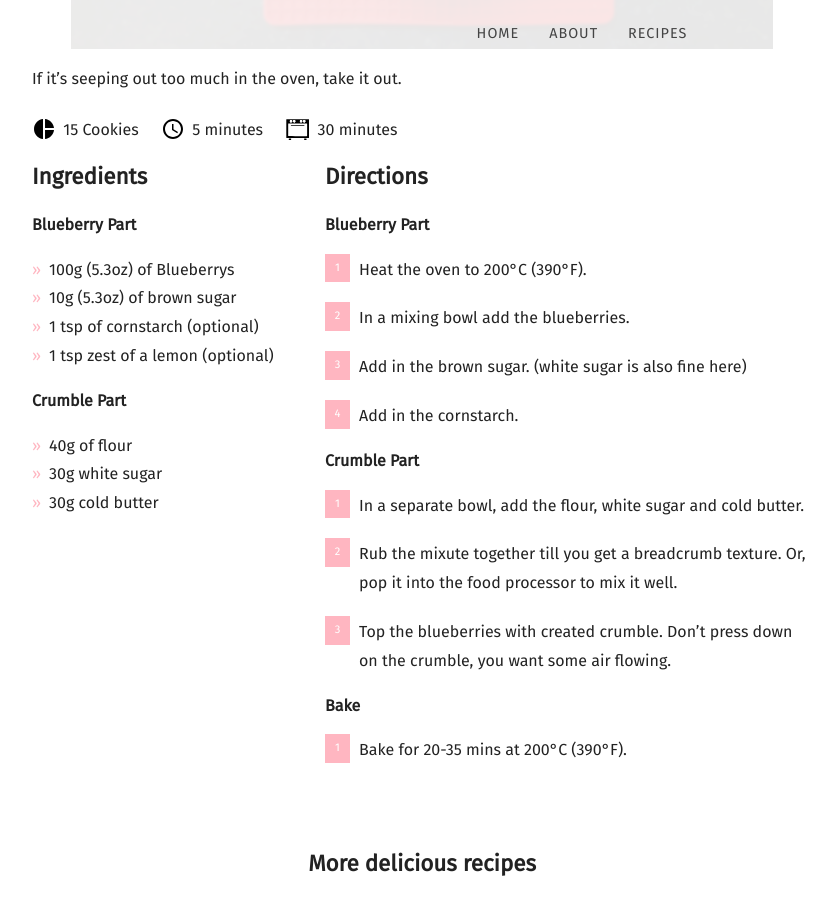
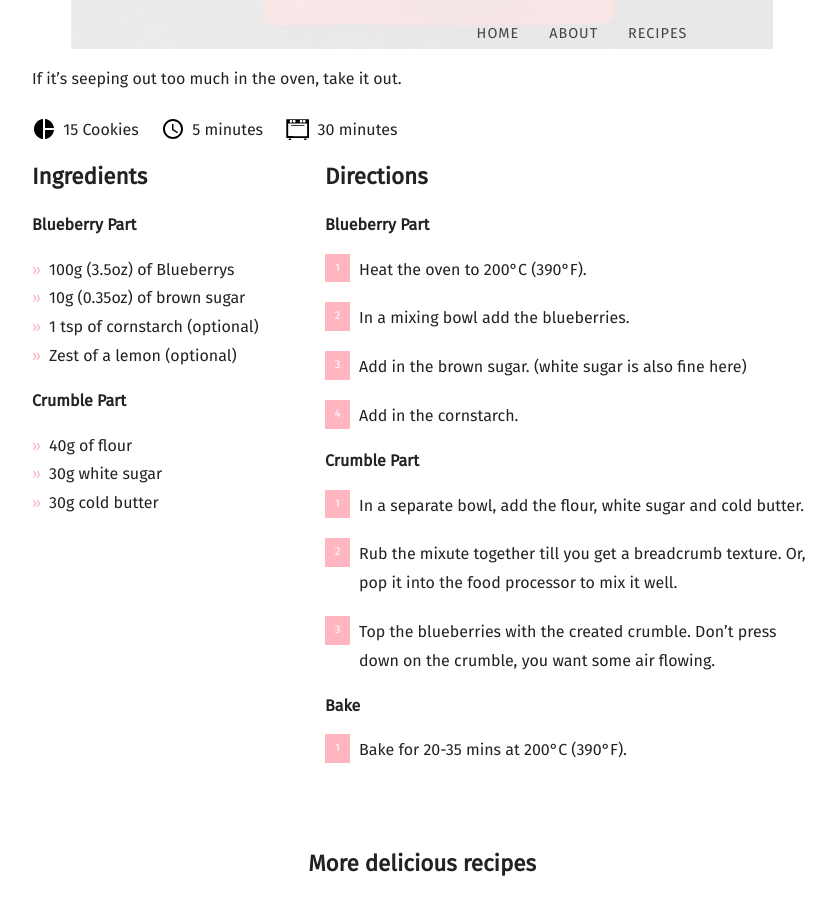
Before and after one commit to mcginleyireland/irishbaking.github.io, a Jekyll site: the page built from _posts/2021-01-31-blueberry-crumbe-for-one.md, in a window 1280 px wide and 900 px high, scrolled down 1772 px. Shown: the whole window, without its empty margins (58-894 px from the left). Built offline with Jekyll 4.4.1, drawn with Linux system fonts in a browser that asks for light colours; nearby versions of some CDN libraries; some web fonts are replaced.

Commit message:
Updating the values.

```diff
--- a/_posts/2021-01-31-blueberry-crumbe-for-one.md
+++ b/_posts/2021-01-31-blueberry-crumbe-for-one.md
@@ -11,10 +11,10 @@ recipe:
   ingredients_markdown: |-
     **Blueberry Part**
 
-    * 100g (5.3oz) of Blueberrys
-    * 10g (5.3oz) of brown sugar
+    * 100g (3.5oz) of Blueberrys
+    * 10g (0.35oz) of brown sugar
     * 1 tsp of cornstarch (optional)
-    * 1 tsp zest of a lemon (optional)
+    * Zest of a lemon (optional)
 
     **Crumble Part**
 
@@ -33,7 +33,7 @@ recipe:
 
     5. In a separate bowl, add the flour, white sugar and cold butter.
     6. Rub the mixute together till you get a breadcrumb texture. Or, pop it into the food processor to mix it well.
-    7. Top the blueberries with created crumble. Don't press down on the crumble, you want some air flowing.
+    7. Top the blueberries with the created crumble. Don't press down on the crumble, you want some air flowing.
 
     **Bake**
 
```
